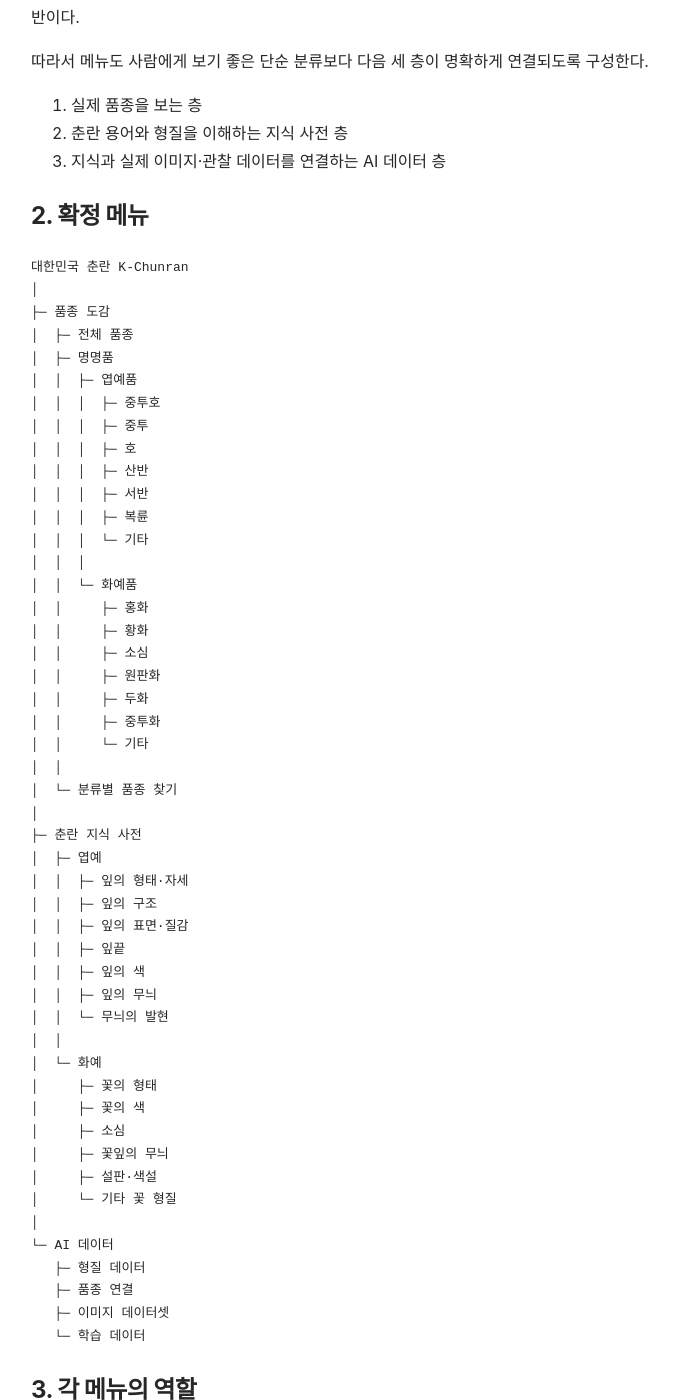
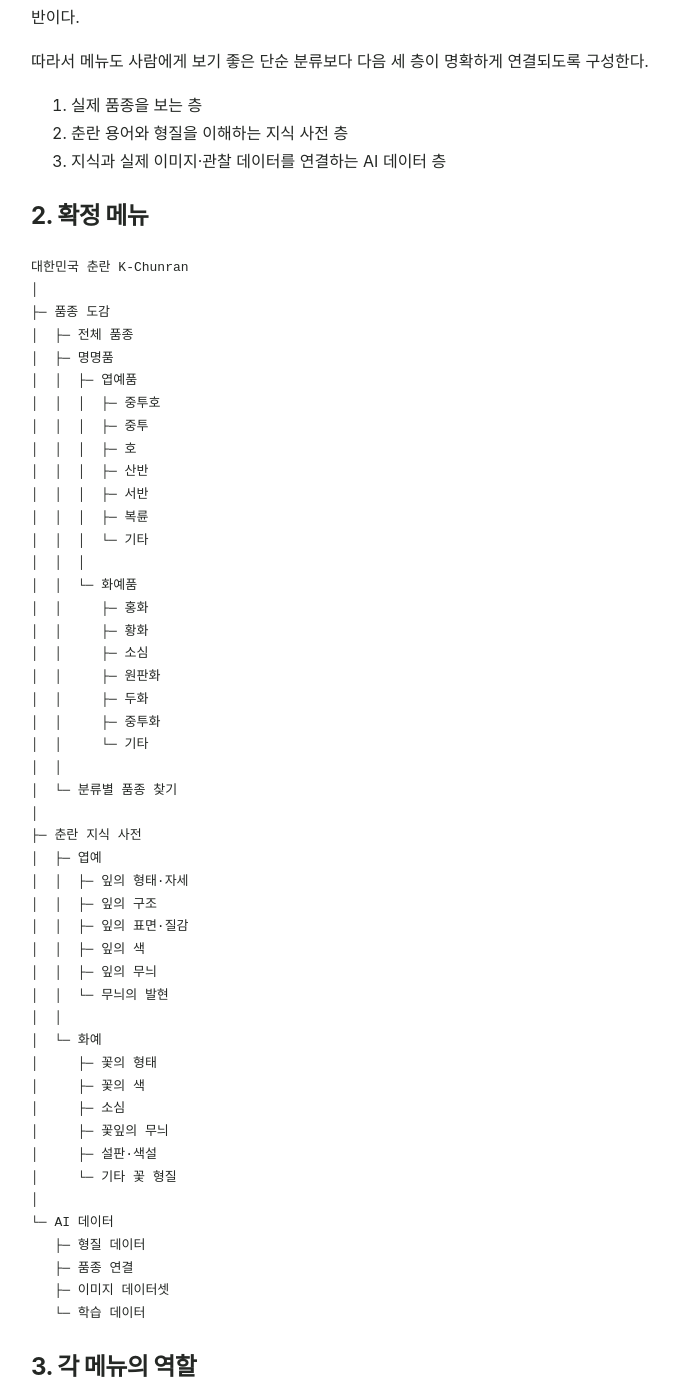
Before and after one commit to parasolra5-pixel/K-chunran, a Jekyll site: the page built from docs/design/chunran-menu-architecture.md, in a window 1280 px wide and 1400 px high, scrolled down 484 px. Shown: the whole window, without its empty margins (147-826 px from the left). Built offline with Jekyll 4.4.1, drawn with Linux system fonts in a browser that asks for light colours; our own code applies the rules of GitHub Pages for plain Markdown files; some of the changed text lies outside the part shown.

Commit message:
docs: remove leaf-tip menu from architecture

```diff
--- a/docs/design/chunran-menu-architecture.md
+++ b/docs/design/chunran-menu-architecture.md
@@ -46,7 +46,6 @@ K-Chunran은 단순한 춘란 도감이 아니라, 앞으로 AI가 한국춘란
 │  │  ├─ 잎의 형태·자세
 │  │  ├─ 잎의 구조
 │  │  ├─ 잎의 표면·질감
-│  │  ├─ 잎끝
 │  │  ├─ 잎의 색
 │  │  ├─ 잎의 무늬
 │  │  └─ 무늬의 발현
```
Also changed, not shown: other parts of docs/design/chunran-menu-architecture.md (+2 -0 lines).
